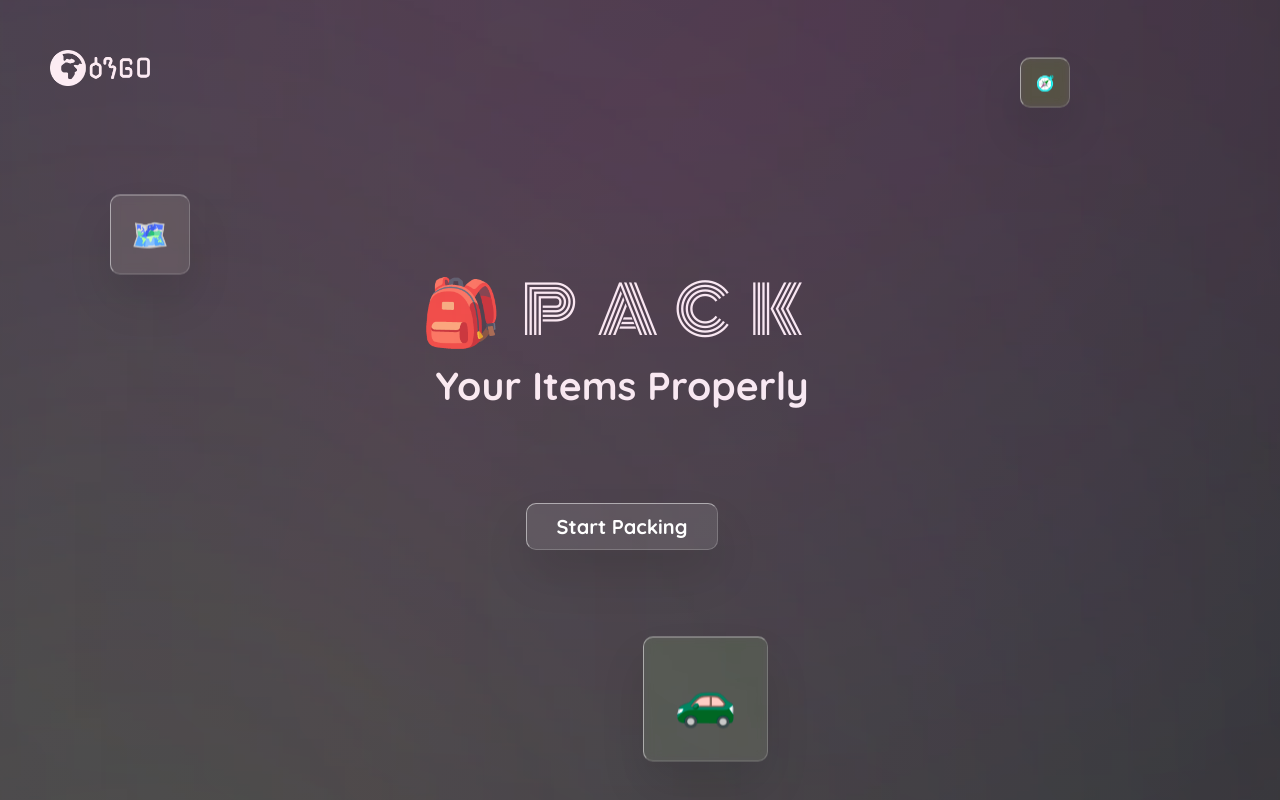
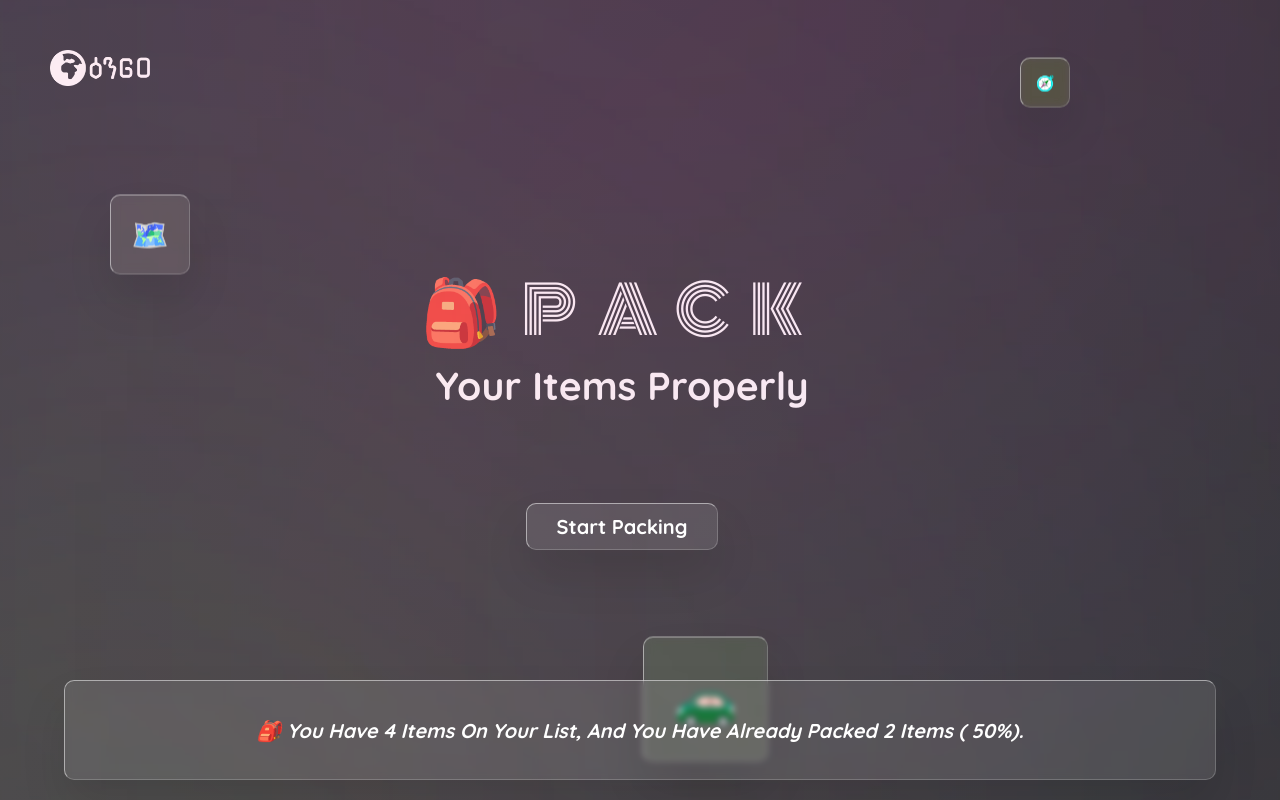
Before and after one commit to sgc93/enGO, a React (Create React App) app: page / in a window 1280 px wide. Shown: the top 800 px of the page. Built offline with nearby package versions, Linux system fonts and the light colour scheme; the HTML template or start-up script is replaced by a standard one.

Commit message:
update style and position of Stats component

```diff
--- a/src/index.css
+++ b/src/index.css
@@ -335,13 +335,25 @@ input[type="checkbox"] {
 }
 
 .stats {
+	height: 100px;
+	width: 90vw;
+	position: fixed;
+	top: calc(100vh - 120px);
+
 	display: flex;
 	align-items: center;
 	justify-content: center;
 
 	text-align: center;
+	padding: 3.2rem 0;
+
+	backdrop-filter: blur(45px);
+	z-index: 999;
+}
+
+.stats em {
 	font-weight: 700;
-	padding: 3.2rem 0;
+	color: white;
 }
 
 .glass__box {
@@ -352,7 +364,7 @@ input[type="checkbox"] {
 	border-bottom: 1px solid rgba(255, 255, 255, 0.2);
 	background: rgba(255, 255, 255, 0.1);
 	box-shadow: 0 2.5rem 4.5rem rgba(0, 0, 0, 0.1);
-	backdrop-filter: blur(2px);
+	backdrop-filter: blur(3px);
 
 	color: #fff;
 	font-size: 20px;
--- a/src/stats.js
+++ b/src/stats.js
@@ -12,7 +12,7 @@ export function Stats({ items }) {
 	const numOfPacked = items.filter((item) => item.packed).length;
 	const packedPercent = Math.round((numOfPacked / numOfItems) * 100);
 	return (
-		<footer className="stats">
+		<footer className="stats glass__box">
 			<em>
 				{packedPercent === 100
 					? `You have Packed all your ${numOfItems} Items, READY TO GO! ✈️🌍`
```
